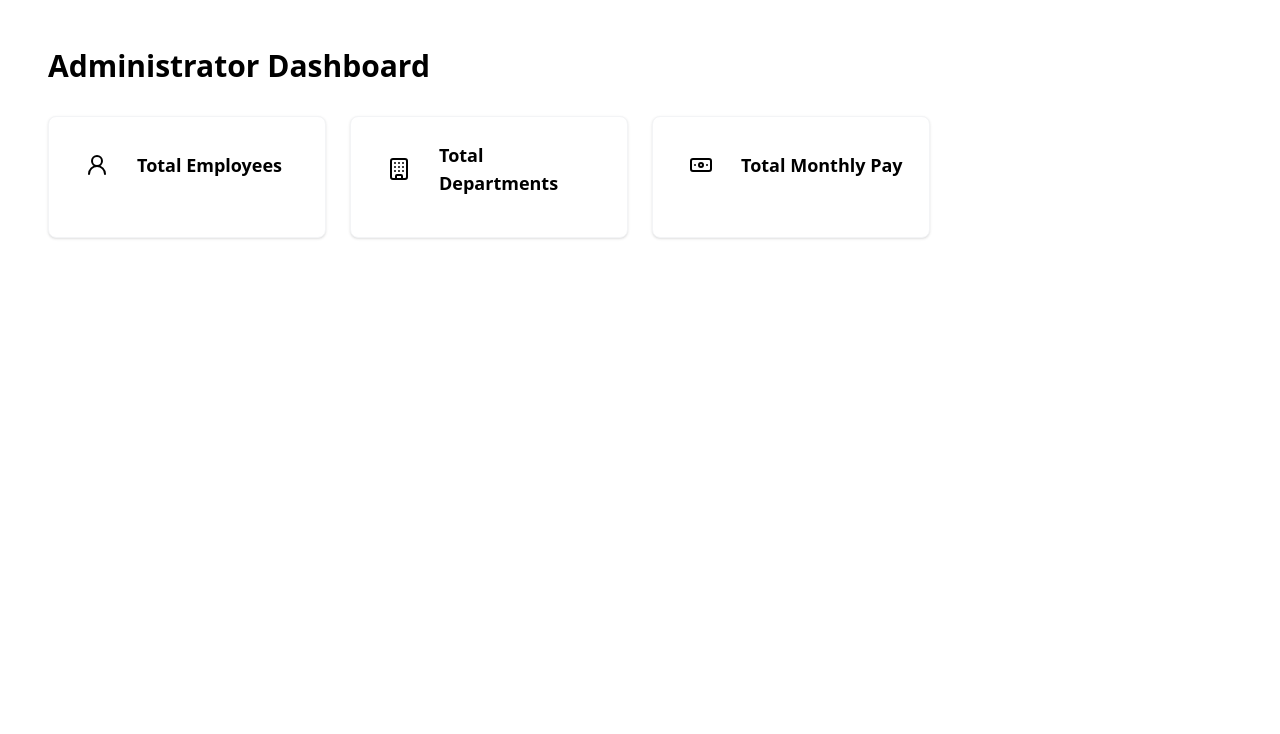
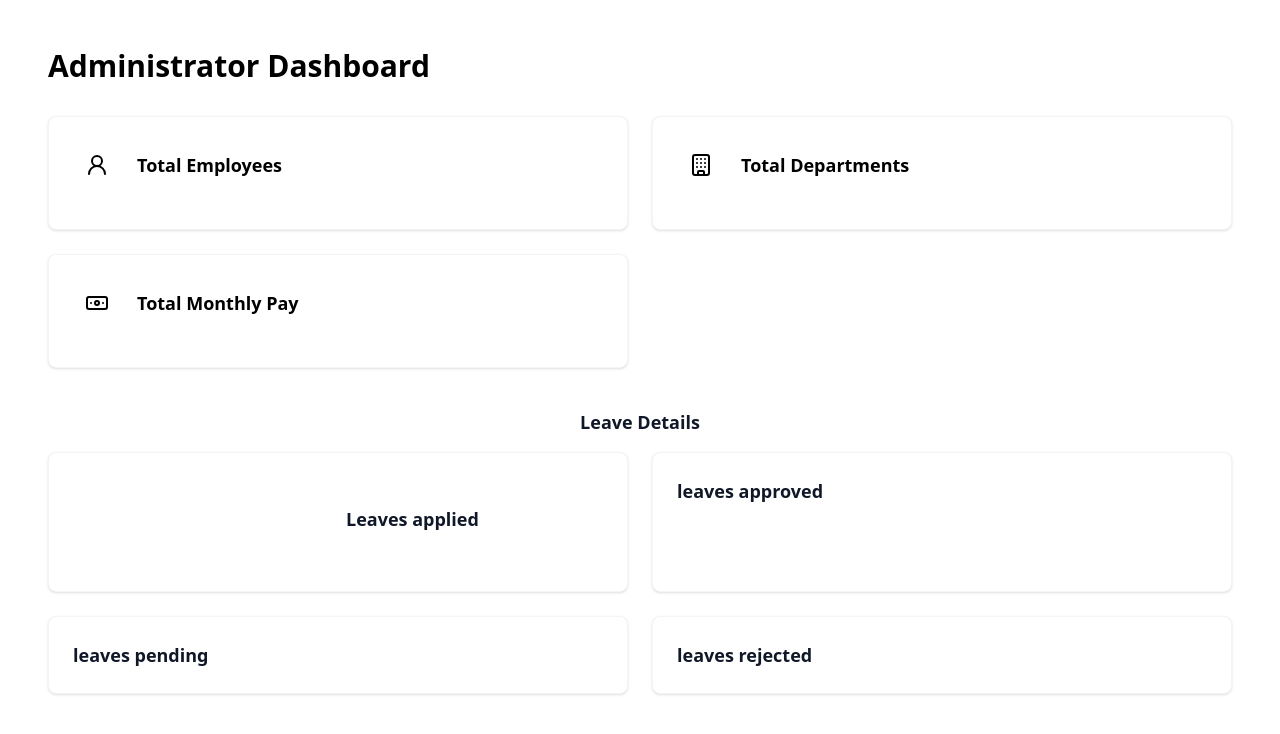
Before and after one commit to benrich09/EMS, a React (Vite) app in the folder frontend/: page / in a window 1280 px wide. Shown: the top 734 px of the page. Built offline with nearby package versions, Linux system fonts and the light colour scheme.

Commit message:
added leaves on admin darshboard

```diff
--- a/frontend/src/pages/AdminPages/AdminDashboard.jsx
+++ b/frontend/src/pages/AdminPages/AdminDashboard.jsx
@@ -1,5 +1,5 @@
 import React from 'react'
-import { UserRound, Building, Banknote } from 'lucide-react';
+import { UserRound, Building, Banknote, Check } from 'lucide-react';
 
 function AdminDashboard() {
   return (
@@ -11,7 +11,7 @@ function AdminDashboard() {
       </div>
       {/* Stats*/}
       {/** total employees */}
-      <div className="grid grid-cols-1 sm:grid-cols-2 lg:grid-cols-4 gap-6 mb-10">
+      <div className="grid grid-cols-1 sm:grid-cols-2 lg:grid-cols-2 gap-6 mb-10">
         <div className="bg-white p-6 rounded-lg shadow-sm border border-gray-100">
           <div className="flex items-center mb-4">
             <div className="bg-primary-100 p-3 rounded-full mr-4">
@@ -35,6 +35,29 @@ function AdminDashboard() {
           </div>
           <p className="text-3xl font-bold text-gray-900">{/*{stats.monthlyPay}*/}</p>
         </div>
+      </div><div className='flex justify-center'>
+        <h2 className="text-lg font-semibold text-gray-900 mb-4">
+          Leave Details
+        </h2>
+      </div>
+      <div className="grid grid-cols-1 md:grid-cols-3 lg:grid-cols-2 gap-6 mb-10">
+
+        <div className="bg-white p-6 rounded-lg shadow-sm border border-gray-100 grid grid-cols-2">
+          <div className="bg-primary-100 placeholder-blue-200 rounded-full mr-4">
+            <Check size={90} color="white" weight="fill" />
+          </div>
+          <h1 className='text-lg font-semibold text-gray-900 px-2 py-7'>Leaves applied</h1>
+        </div>
+        <div className="bg-white p-6 rounded-lg shadow-sm border border-gray-100">
+          <h2 className='text-lg font-semibold text-gray-900'>leaves approved</h2>
+        </div>
+        <div className="bg-white p-6 rounded-lg shadow-sm border border-gray-100">
+          <h2 className='text-lg font-semibold text-gray-900'>leaves pending</h2>
+        </div>
+        <div className="bg-white p-6 rounded-lg shadow-sm border border-gray-100">
+          <h2 className='text-lg font-semibold text-gray-900'>leaves rejected</h2>
+        </div>
+
       </div>
     </div>
   )
```
Also changed, not shown: 1 other file (tests, documents, lock files or other folders).
